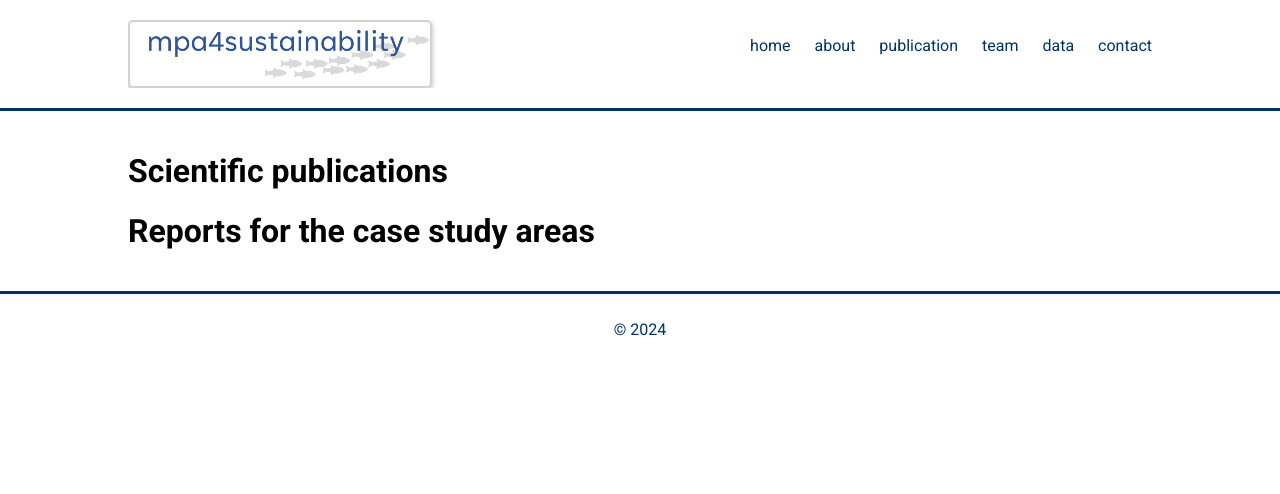
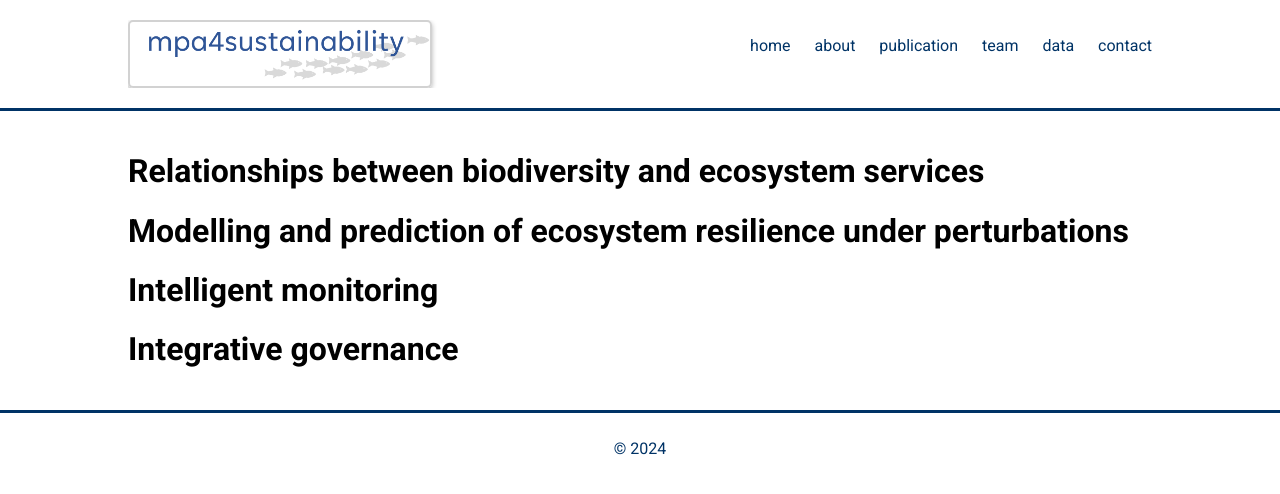
Before and after one commit to dlusseau/mpa4sustainability.github.io, a Jekyll site: the page built from publication.md, in a window 1280 px wide. Shown: the top 494 px of the page. Built offline with Jekyll 4.4.1, drawn with Linux system fonts in a browser that asks for light colours.

Commit message:
Update publication.md

```diff
--- a/publication.md
+++ b/publication.md
@@ -3,6 +3,10 @@
 title: publication
 ---
 
-# Scientific publications
+# Relationships between biodiversity and ecosystem services
 
-# Reports for the case study areas
+# Modelling and prediction of ecosystem resilience under perturbations
+
+# Intelligent monitoring
+
+# Integrative governance
```
